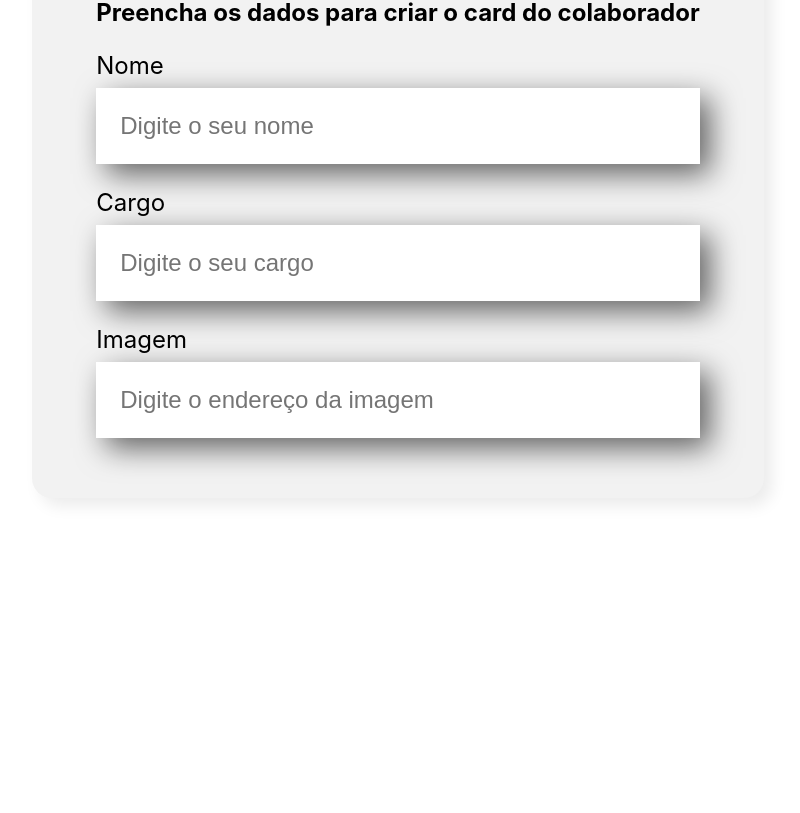
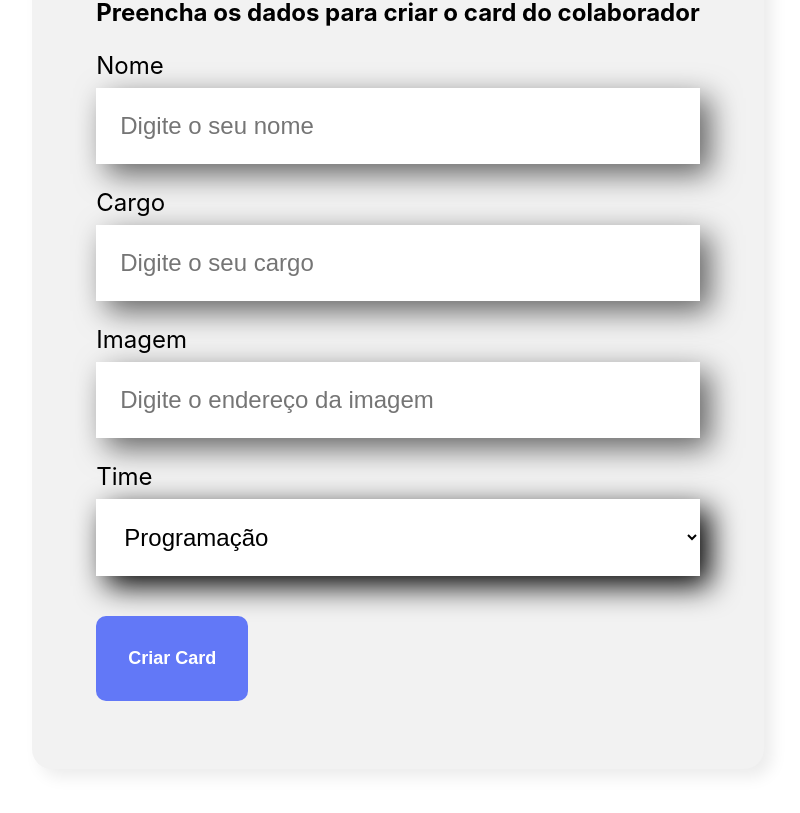
Before and after one commit to ArianeFranchetto/organo, a React (Create React App) app in the folder organograma/: page / in a window 1280 px wide. Shown: the part 636-1449 px from the top of the page, without its empty margins (242-1042 px from the left). Before the commit the page ends 1214 px from the top, so only its background shows below. Built offline with nearby package versions, Linux system fonts and the light colour scheme.

Commit message:
Botão e Lista Suspensa
Criação de lista suspensa e botão com a função de enviar o formulário

```diff
--- a/organograma/src/App.js
+++ b/organograma/src/App.js
@@ -1,13 +1,14 @@
 import Banner from './componentes/Banner';
 import Formulario from './componentes/Formulario';
+
 
 function App() {
   return (
     <div className="App">
 
       <Banner />
+    <Formulario />
 
-      <Formulario />
     </div>
   );
 }
--- /dev/null
+++ b/organograma/src/componentes/Botao/Botao.css
@@ -0,0 +1,17 @@
+.botao {
+    background-color: #6278f7;
+    border-radius: 10px;
+    font-weight: 700;
+    font-size: 18px;
+    padding: 32px;
+    border: none;
+    cursor: pointer;
+    color: #fff;
+    margin: 32px 0;
+
+
+}
+
+.botao:hover{
+    color: #95ffd4;
+}
--- /dev/null
+++ b/organograma/src/componentes/Botao/index.js
@@ -0,0 +1,11 @@
+import './Botao.css'
+
+const Botao = (props) => {
+    return (
+        <button className='botao'>
+            {props.children}
+        </button>
+    )
+}
+
+export default Botao;
--- a/organograma/src/componentes/Formulario/index.js
+++ b/organograma/src/componentes/Formulario/index.js
@@ -1,17 +1,44 @@
+import Botao from '../Botao';
 import CampoTexto from '../CampoTexto';
+import ListaSuspensa from '../ListaSuspensa';
 import './Formulario.css';
 
 const Formulario = () => {
+    const times = [
+        'Programação',
+        'Front-end',
+        'Data Science',
+        'Devops',
+        'UX e Design',
+        'Mobile',
+        'Inovaçãoe e Gestão'
+
+    ]
+
+    const aoSalvar = (evento) => {
+        evento.preventDefault()
+        console.log('Form foi submetido')
+    }
+
+
     return (
         <section className='formulario'>
-            <form>
+            <form onSubmit={aoSalvar}>
 
                 <h2>Preencha os dados para criar o card do colaborador</h2>
-            <CampoTexto label="Nome" placeholder="Digite o seu nome" />
-            <CampoTexto label="Cargo" placeholder="Digite o seu cargo" />
-            <CampoTexto label="Imagem" placeholder="Digite o endereço da imagem" />
+                <CampoTexto obrigatorio={true} label="Nome" placeholder="Digite o seu nome" />
+                <CampoTexto obrigatorio={true} label="Cargo" placeholder="Digite o seu cargo" />
+                <CampoTexto label="Imagem" placeholder="Digite o endereço da imagem" />
+                <ListaSuspensa obrigatorio={true} label="Time" itens={times}/>
+                <Botao>
+                    Criar Card
+                </Botao>
+
             </form>
+
         </section>
+
+
 
 
     )
--- /dev/null
+++ b/organograma/src/componentes/ListaSuspensa/ListaSuspensa.css
@@ -0,0 +1,21 @@
+.lista-suspensa select {
+    background-color: #FFF;
+    box-shadow: 10px 10px 30px rgba(0, 0, 0.06);
+    width: 100%;
+    border: none;
+    font-size: 24px;
+    padding: 24px;
+}
+
+.lista-suspensa select {
+    display: block;
+    margin-bottom: 8px;
+    font-size: 24px;
+}
+
+.lista-suspensa label {
+    display: block;
+    margin-bottom: 8px;
+    font-size: 24px;
+
+}
--- /dev/null
+++ b/organograma/src/componentes/ListaSuspensa/index.js
@@ -0,0 +1,18 @@
+import './ListaSuspensa.css'
+
+const ListaSuspensa = (props) => {
+
+    return (
+        <div className='lista-suspensa'>
+        <label>{props.label}</label>
+            <select required={props.required}>
+            {props.itens.map(item => {
+    return <option key={item}>{item}</option>
+})}
+            </select>
+    </div>
+    )
+
+}
+
+export default ListaSuspensa
```
